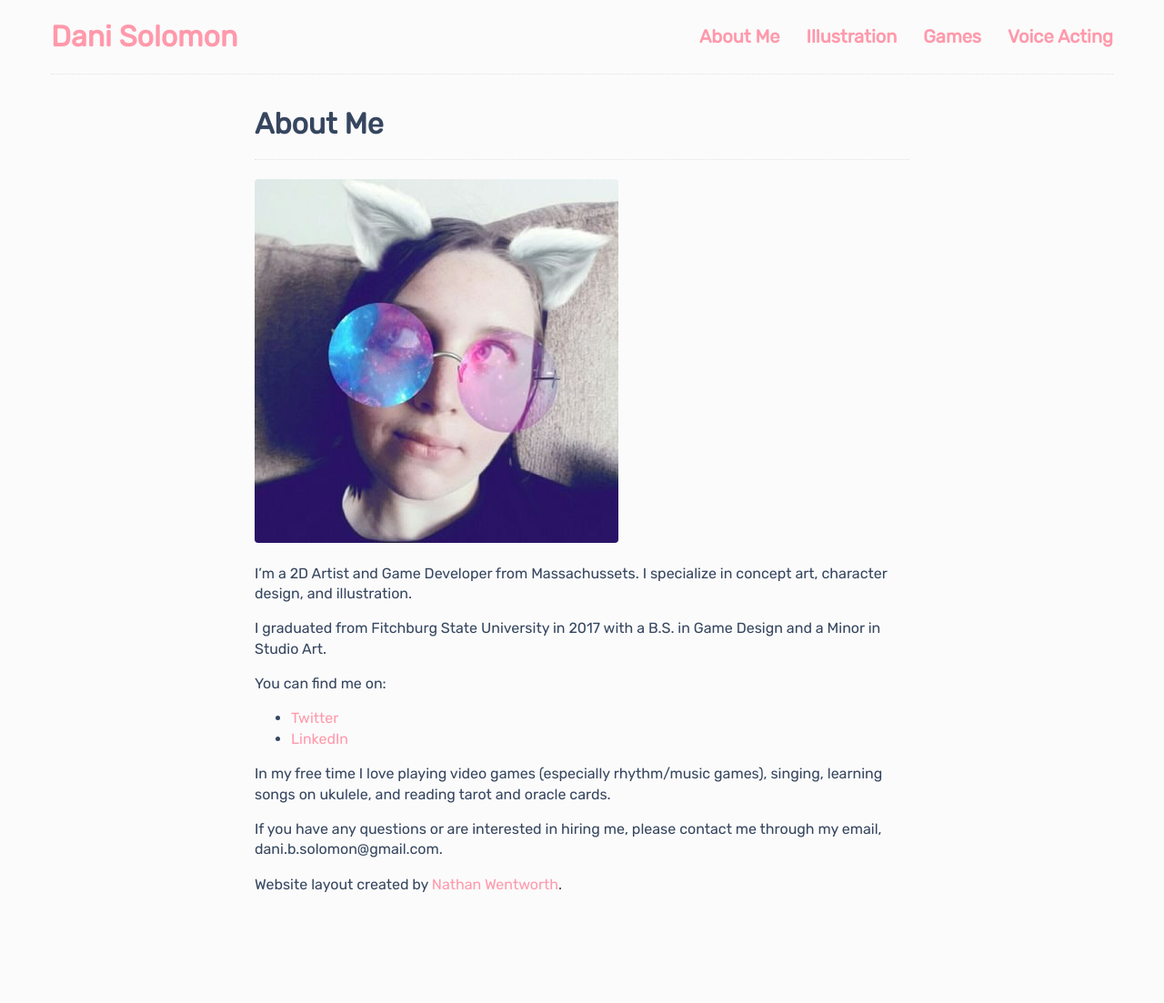
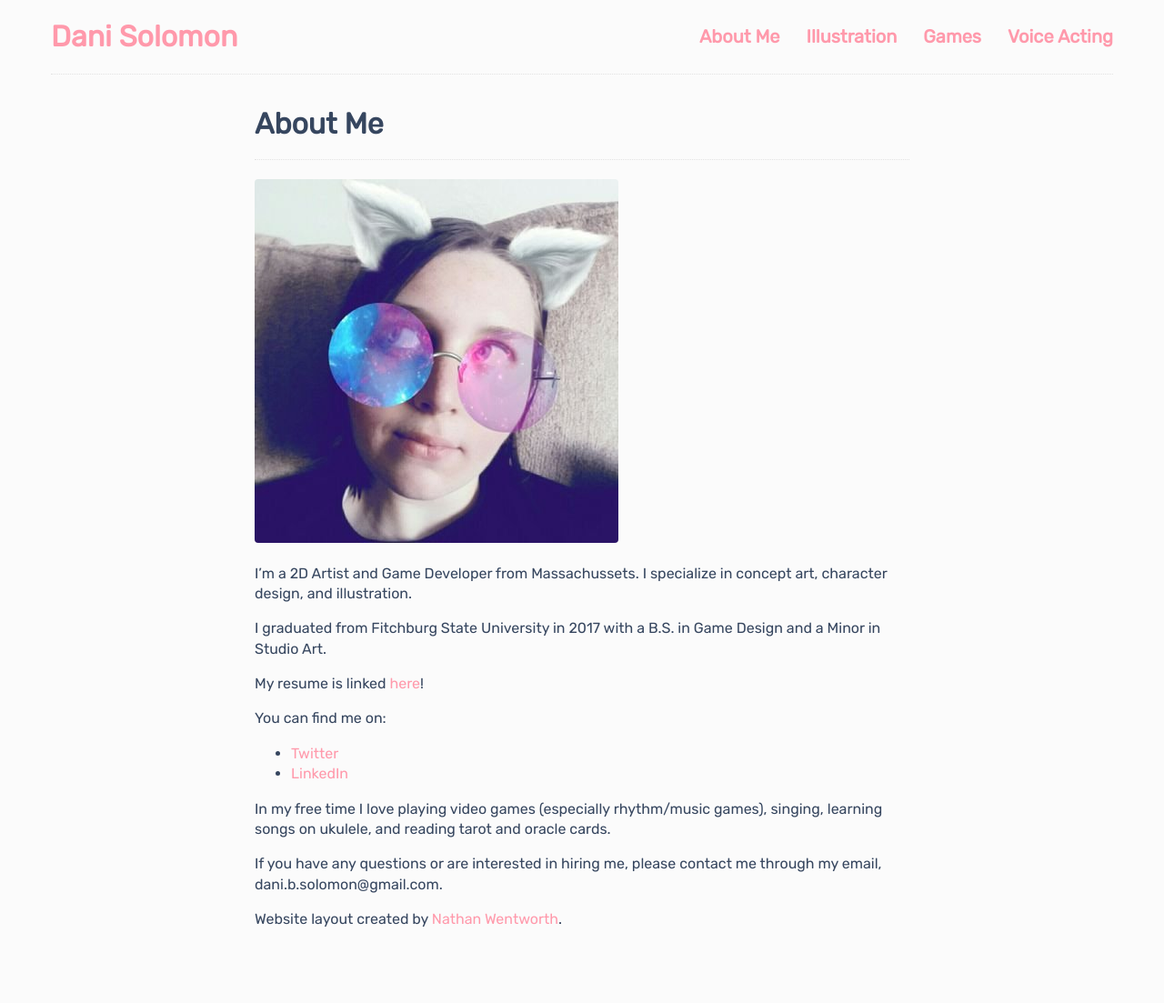
Before and after one commit to DaniBSolomon/danibsolomon.github.io, a Jekyll site: the page built from about.md, in a window 1280 px wide. Shown: the whole page at 91% size. Built offline with Jekyll 4.4.1, drawn with Linux system fonts in a browser that asks for light colours; before the commit the page ends 1064 px from its top, so only the background shows below that.

Commit message:
Update about.md

```diff
--- a/about.md
+++ b/about.md
@@ -8,6 +8,8 @@ title: About Me
 I'm a 2D Artist and Game Developer from Massachussets. I specialize in concept art, character design, and illustration.
 
 I graduated from Fitchburg State University in 2017 with a B.S. in Game Design and a Minor in Studio Art.
+
+My resume is linked [here](https://www.dropbox.com/s/9txvnm8y54yd7hw/Dani%20Solomon%20Resume.pdf?dl=0)!
 
 You can find me on:
 - [Twitter](https://twitter.com/DaniBSolomon)
```
